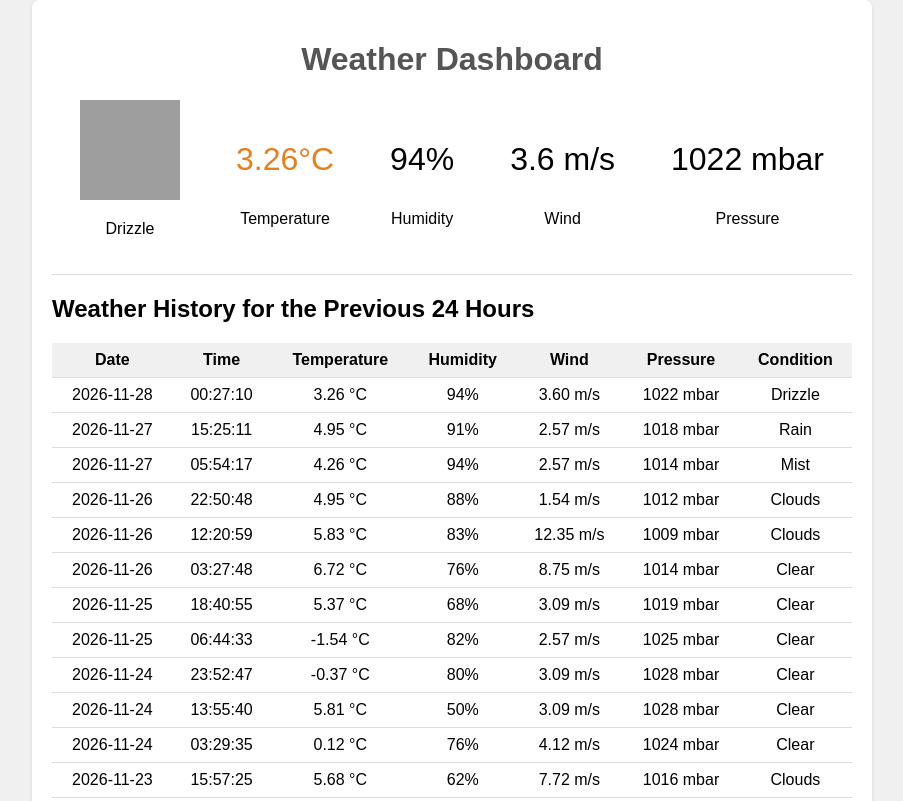
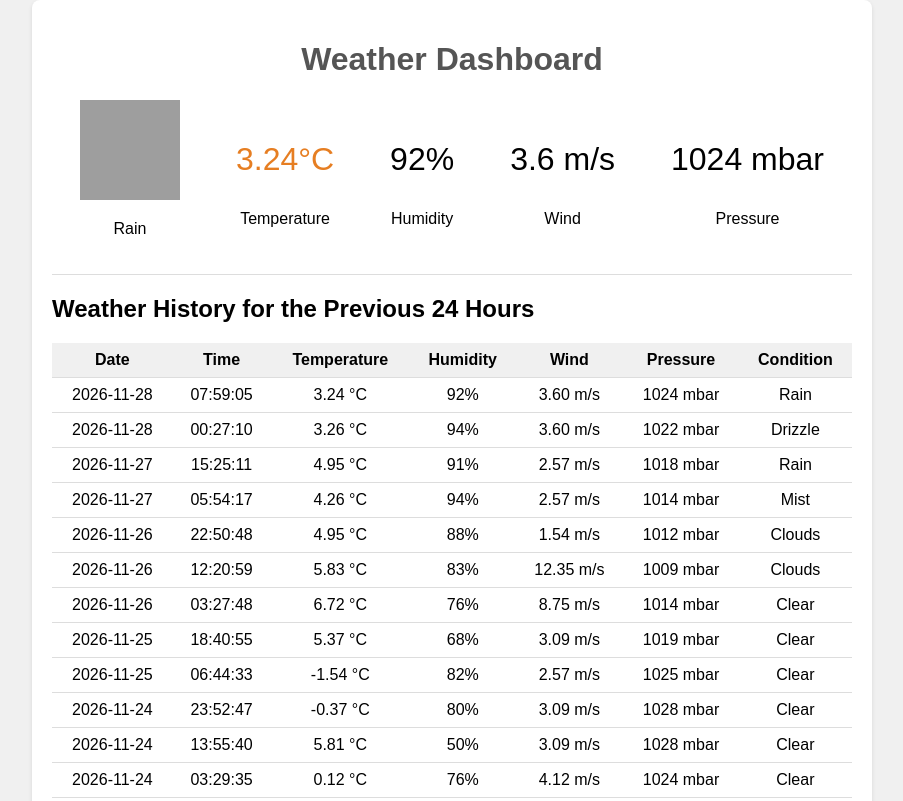
Before and after one commit to aka014/Weather-Data-Explorer, a plain HTML site: page docs/index.html in a window 1280 px wide. Shown: the top 801 px of the page, without its empty margins (188-1091 px from the left). Drawn offline with Linux system fonts and the light colour scheme; grey boxes are pictures that could not be loaded.

Commit message:
Update docs/index.html (automated)

```diff
--- a/docs/index.html
+++ b/docs/index.html
@@ -92,15 +92,15 @@
                     <h1>Weather Dashboard</h1>
                     <div id="current-conditions">
                         <div>
-                            <img id="condition-icon" src="https://cdn.weatherapi.com/weather/64x64/day/116.png" alt="Drizzle">
-                            <p>Drizzle</p>
+                            <img id="condition-icon" src="https://cdn.weatherapi.com/weather/64x64/day/302.png" alt="Rain">
+                            <p>Rain</p>
                         </div>
                         <div>
-                            <p id="temperature">3.26&degC</p>
+                            <p id="temperature">3.24&degC</p>
                             <p>Temperature</p>
                         </div>
                         <div>
-                            <p id="humidity">94%</p>
+                            <p id="humidity">92%</p>
                             <p>Humidity</p>
                         </div>
                         <div>
@@ -108,7 +108,7 @@
                             <p>Wind</p>
                         </div>
                         <div>
-                            <p id="pressure">1022 mbar</p>
+                            <p id="pressure">1024 mbar</p>
                             <p>Pressure</p>
                         </div>
                     </div>
@@ -124,6 +124,18 @@
                                 <th>Pressure</th>
                                 <th>Condition</th>
                             </tr>
+
+                            <tr>
+                                <td>2026-11-28</td>
+                                <td>07:59:05</td>
+                                <td>3.24
+                                &degC</td>
+                                <td>92%</td>
+                                <td>3.60
+                                m/s</td>
+                                <td>1024 mbar</td>
+                                <td>Rain</td>
+                                </tr>
 
                             <tr>
                                 <td>2026-11-28</td>
@@ -257,18 +269,6 @@
                                 <td>Clear</td>
                                 </tr>
 
-                            <tr>
-                                <td>2026-11-23</td>
-                                <td>15:57:25</td>
-                                <td>5.68
-                                &degC</td>
-                                <td>62%</td>
-                                <td>7.72
-                                m/s</td>
-                                <td>1016 mbar</td>
-                                <td>Clouds</td>
-                                </tr>
-
                         </table>
                     </div>
                     <div id="historical-data">
```
